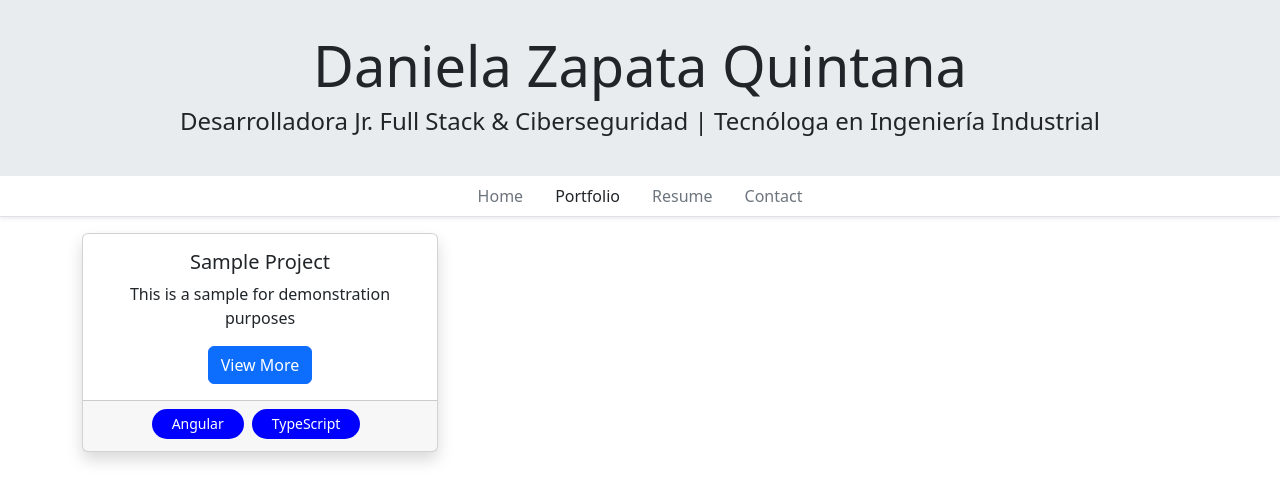
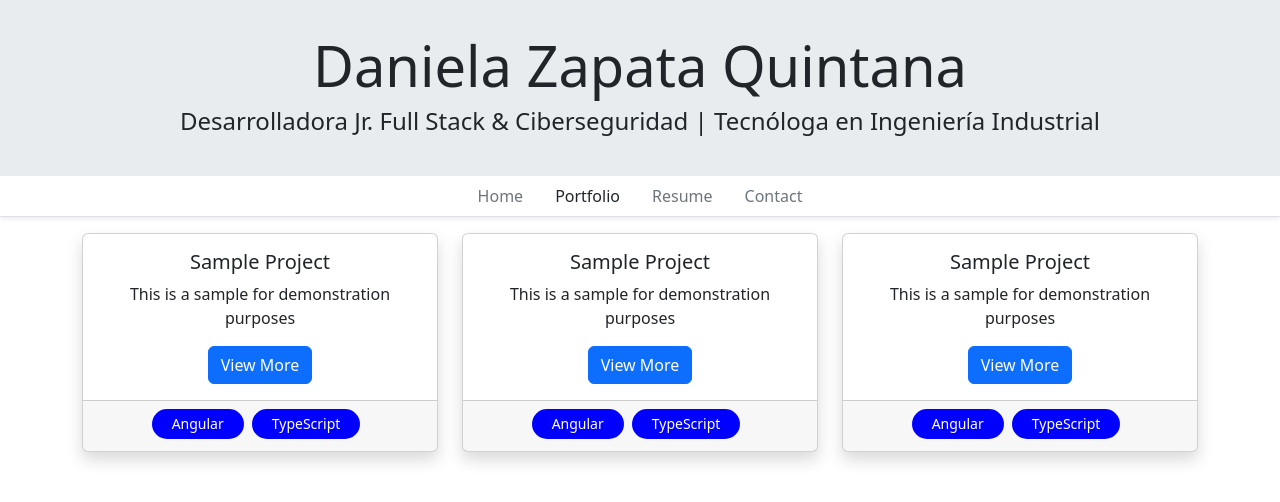
Before and after one commit to DANIELAZAPATA0724/portafolio-daniela-zapata-2024, an Angular app: page /portfolio in a window 1280 px wide. Shown: the top 502 px of the page. Built offline with nearby package versions, Linux system fonts and the light colour scheme.

Commit message:
update portfolio component

```diff
--- a/src/app/portfolio/portfolio.component.html
+++ b/src/app/portfolio/portfolio.component.html
@@ -4,5 +4,11 @@
         <div class="col-lg-4 col-md-6 mb-4" style="max-width: 380px; min-width: 380px;">
             <app-project-card></app-project-card>
         </div>
+        <div class="col-lg-4 col-md-6 mb-4" style="max-width: 380px; min-width: 380px;">
+            <app-project-card></app-project-card>
+        </div>
+        <div class="col-lg-4 col-md-6 mb-4" style="max-width: 380px; min-width: 380px;">
+            <app-project-card></app-project-card>
+        </div>
     </div>
 </div>
```
